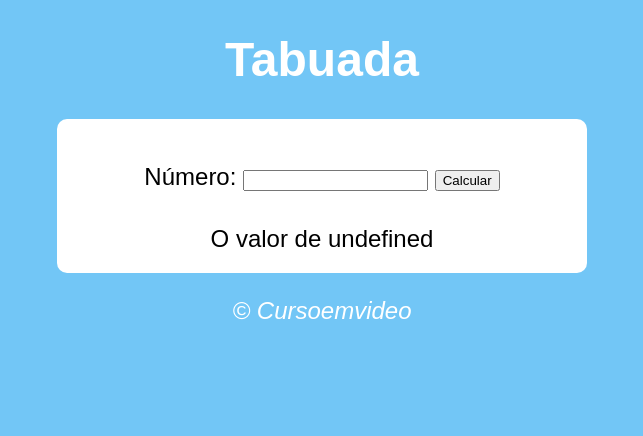
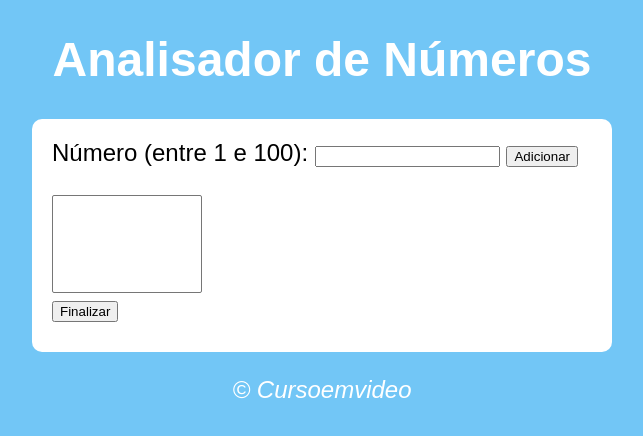
Before and after one commit to grimario-andre/Curso_em_Video, a plain HTML site: page html-5/index.html in a window 1280 px wide. Shown: the whole page, without its empty margins (318-961 px from the left). Drawn offline with Linux system fonts and the light colour scheme.

Commit message:
exercise analising numbers

```diff
--- a/css-3/estilo.css
+++ b/css-3/estilo.css
@@ -12,18 +12,24 @@ header{
     text-align: center;
 }
 
+select{
+    width: 150px;
+}
+
 section{
     background-color: white;
     border-radius: 10px;
     padding: 15px;
-    width: 500px;
+    width: 550px;
     box-shadow: 3px 3px 10px rgba(red, green, blue, alpha);
     margin: auto;
 }
 
 div{
-    text-align: center;
+    text-align: left;
     padding: 5px;
+    width: 550px;
+    height: auto;
 }
 
 footer{
--- a/html-5/index.html
+++ b/html-5/index.html
@@ -10,17 +10,18 @@
 
 <body>
     <header>
-        <h1>Tabuada</h1>
+        <h1>Analisador de Números</h1>
     </header>
 
     <section>
+        <div>
+            Número (entre 1 e 100):
+            <input type="number" name="fnum" id="fnum">
+            <input type="button" name="" value="Adicionar" onclick="adicionar()">
+            <br><br><select name="flista" id="flista" size="6"></select>
+            <br><input type="button" value="Finalizar">
+        </div>
 
-        <div>
-            <p>Número:
-                <input type="number" name="num" id="txtn">
-                <input type="button" value="Calcular" onclick="parimpar()">
-            </p>
-        </div>
         <div id="res">
 
         </div>
--- a/javascript/execicios.js
+++ b/javascript/execicios.js
@@ -1,15 +1,28 @@
-var n ;
-var txt = window.document.getElementById('txtn').value;
+var num = window.document.querySelector('input#fnum');
+var num = window.document.querySelector('select#flista');
 var res = window.document.querySelector('div#res');
+var valores = [];
 
-function parimpar(txt) {
-
-    n = txt % 2;
-    if (n == 0) {
-       return 'par';
-    } else {
-       return 'impar';
-    };
+function isNumero(n) {
+   if (Number(n) >= 1 && Number(n) <= 100) {
+      return true;
+   }else{
+      return false;
+   };
 };
 
-res.innerHTML = `O valor de ${n} `;
+function inLista(n,l) {
+   if (l.indexOf(Number(n)) != -1) {
+      return true;
+   }else{
+      return false;
+   }
+}
+
+function adicionar() {
+   if (isNumero(num.value) && !inLista(num.value, valores)){
+      alert('Tudo ok');
+   }else{
+      window.alert('Valor inválido ou ja esta na lista');
+   };
+};
```
